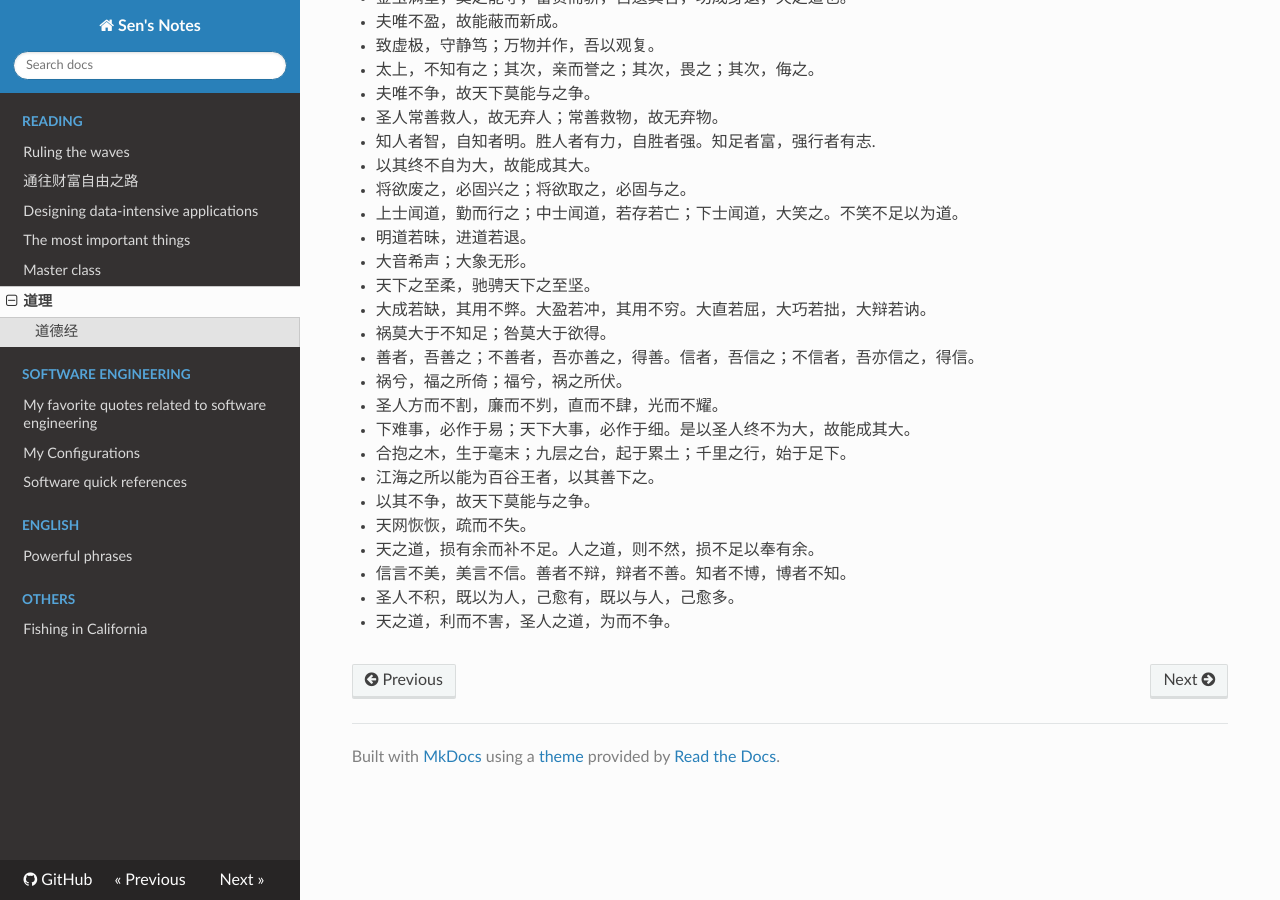
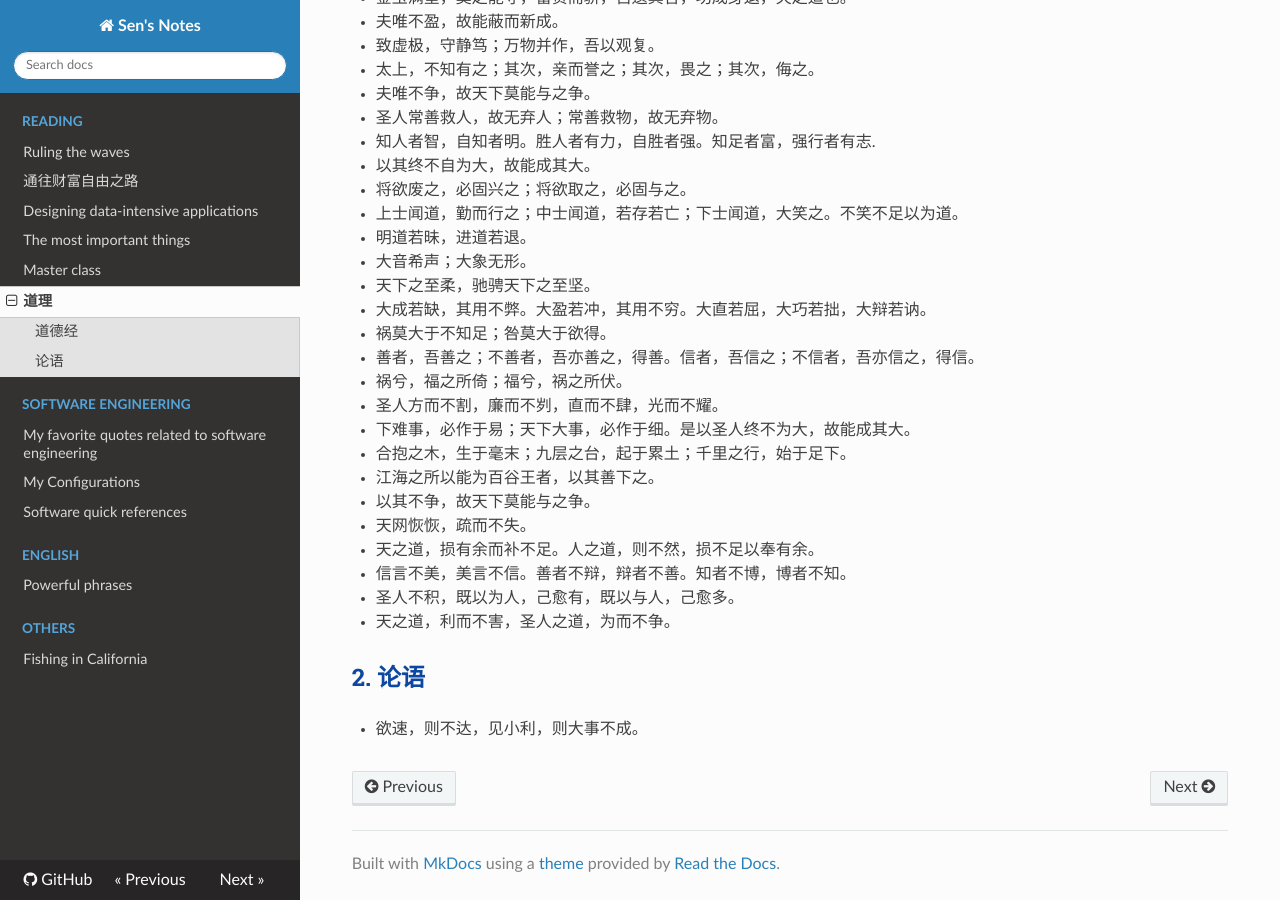
Before and after one commit to slinjhu/notes, an MkDocs documentation site: the page built from docs/reading/philosophy.md, in a window 1280 px wide and 900 px high, scrolled down 817 px. Built offline with MkDocs 1.6.1, drawn with Linux system fonts in a browser that asks for light colours; nearby versions of some CDN libraries.

Commit message:
More notes

```diff
--- a/docs/reading/philosophy.md
+++ b/docs/reading/philosophy.md
@@ -54,3 +54,6 @@
 - 信言不美，美言不信。善者不辩，辩者不善。知者不博，博者不知。
 - 圣人不积，既以为人，己愈有，既以与人，己愈多。
 - 天之道，利而不害，圣人之道，为而不争。
+
+## 论语
+- 欲速，则不达，见小利，则大事不成。
```
